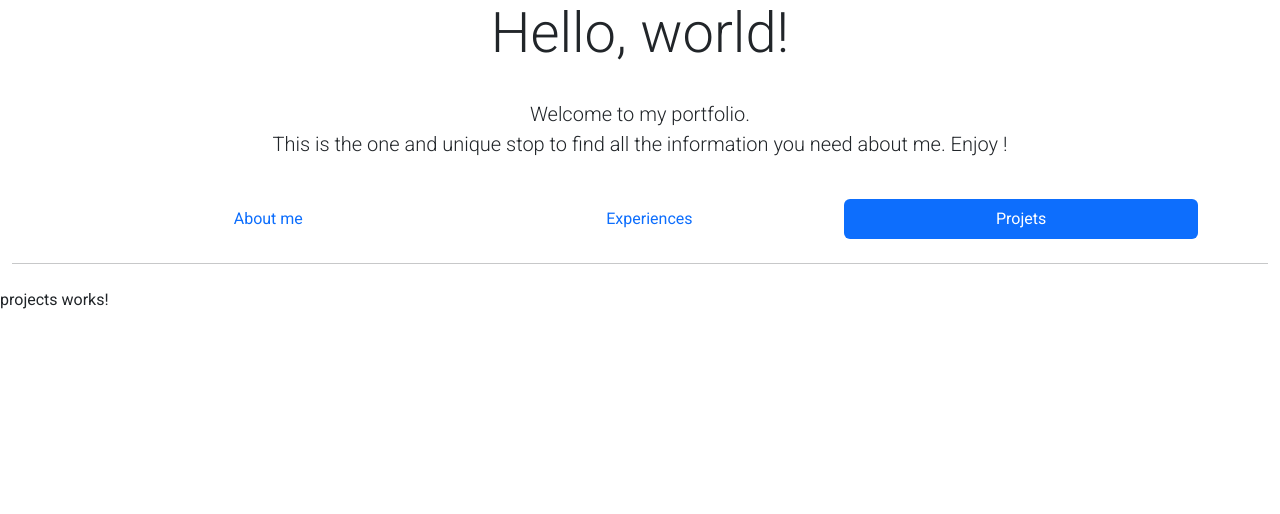
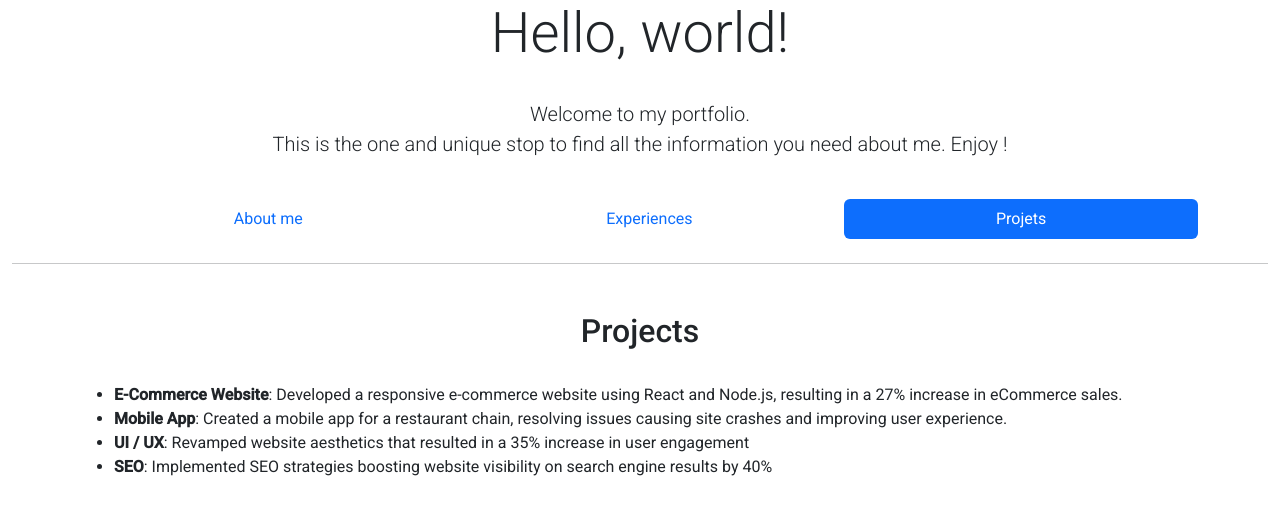
Before and after one commit to Portfolio-Allan-Rolle/angular-only-com-challenges, an Angular app in the folder personal-portfolio/: page /projects in a window 1280 px wide. Shown: the top 514 px of the page. Built offline with nearby package versions, Linux system fonts and the light colour scheme.

Commit message:
projects section complete

```diff
--- a/personal-portfolio/src/views/projects/projects.html
+++ b/personal-portfolio/src/views/projects/projects.html
@@ -1 +1,27 @@
-<p>projects works!</p>
+<div class="container py-4">
+  <h2 class="jumbotron-heading text-center">Projects</h2>
+  <section class="py-4">
+    <div>
+      <ul>
+        <li>
+          <strong>E-Commerce Website</strong>: Developed a responsive e-commerce
+          website using React and Node.js, resulting in a 27% increase in
+          eCommerce sales.
+        </li>
+        <li>
+          <strong>Mobile App</strong>: Created a mobile app for a restaurant
+          chain, resolving issues causing site crashes and improving user
+          experience.
+        </li>
+        <li>
+          <strong>UI / UX</strong>: Revamped website aesthetics that resulted in
+          a 35% increase in user engagement
+        </li>
+        <li>
+          <strong>SEO</strong>: Implemented SEO strategies boosting website
+          visibility on search engine results by 40%
+        </li>
+      </ul>
+    </div>
+  </section>
+</div>
```
